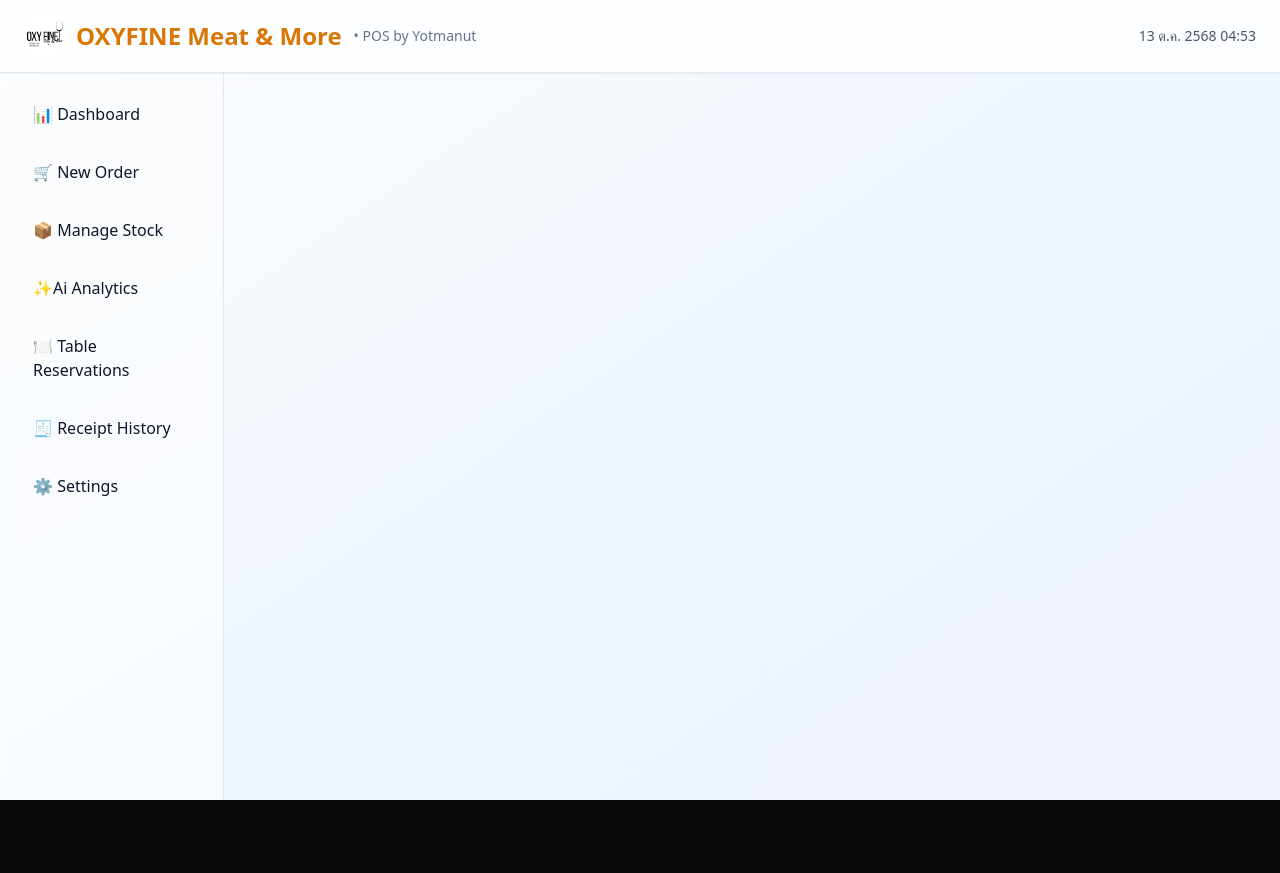
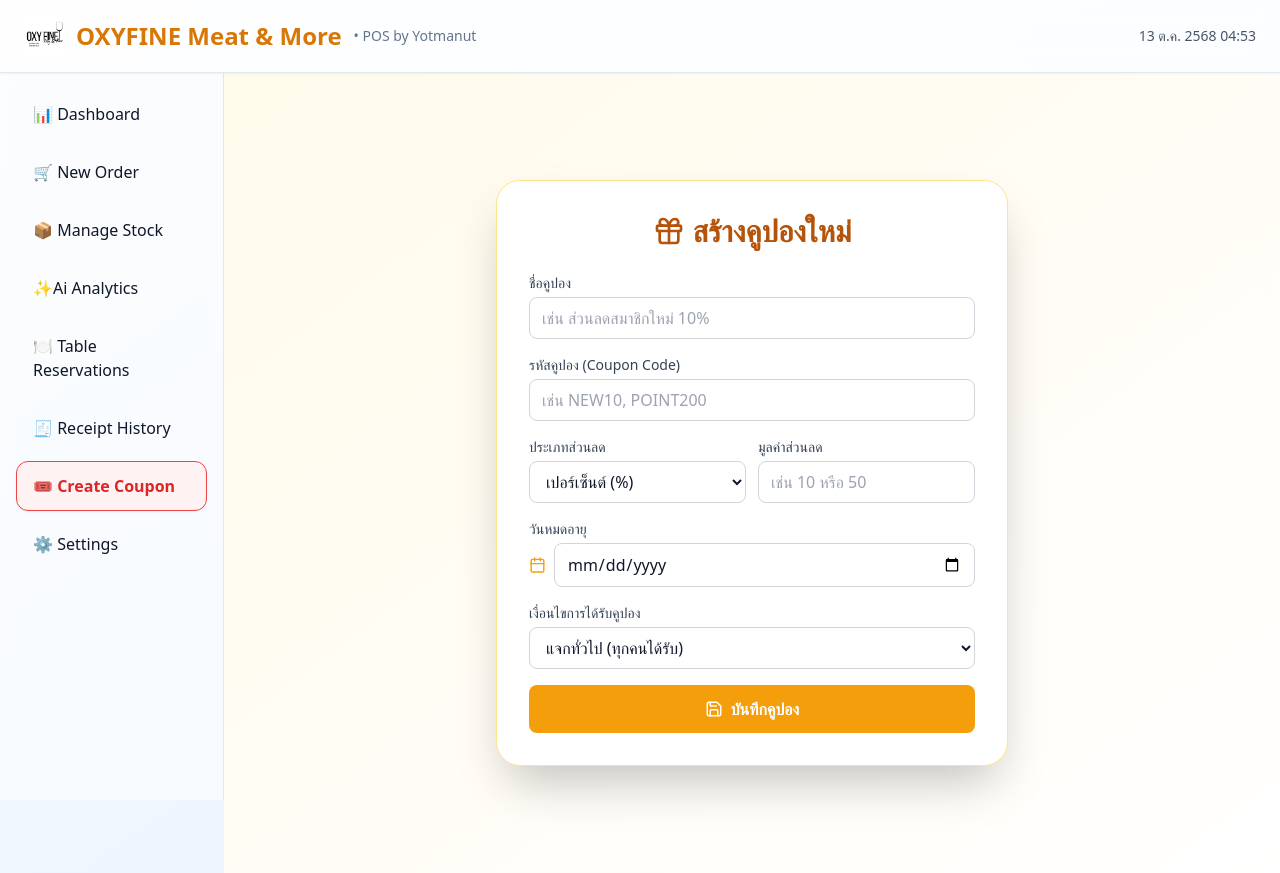
Before and after one commit to ryu-chirachot/Oxy-POS, a React (Vite) app: page /create-coupon in a window 1280 px wide. Before the commit the page ends 800 px from the top, so only its background shows below. Built offline with nearby package versions, Linux system fonts and the light colour scheme.

Commit message:
create Admincoupon and edit some Neworder and Receipt

```diff
--- a/src/App.jsx
+++ b/src/App.jsx
@@ -11,6 +11,7 @@ import AdminReservations from './pages/AdminReservations'
 import AdminDashboard from './components/AdminDashboard';
 import AIAnalytics from './components/AIAnalytics';
 import AdminReceiptHistory from './pages/AdminReceiptHistory'
+import AdminCouponCreate from './pages/AdminCouponCreate'
 export default function App() {
   return (
     <div className="min-h-screen">
@@ -27,6 +28,7 @@ export default function App() {
             <Route path="/reservations" element={<AdminReservations />} />
               <Route path="/ai-analytics" element={<AIAnalytics />} />
               <Route path="/receipt-history" element={<AdminReceiptHistory />} />
+              <Route path="/create-coupon" element={<AdminCouponCreate />} />
           </Routes>
         </main>
       </div>
--- a/src/components/SideNav.jsx
+++ b/src/components/SideNav.jsx
@@ -20,6 +20,7 @@ export default function SideNav() {
       <Item to="/ai-analytics" label="✨Ai Analytics" />
       <Item to="/reservations" label="🍽️ Table Reservations" />
       <Item to="/receipt-history" label="🧾 Receipt History" />
+      <Item to="/create-coupon" label="🎟️ Create Coupon" />
       <Item to="/settings" label="⚙️ Settings" />
     </aside>
   )
--- /dev/null
+++ b/src/pages/AdminCouponCreate.jsx
@@ -0,0 +1,174 @@
+import React, { useState } from "react";
+import { Gift, Save, Calendar, Percent } from "lucide-react";
+
+export default function CreateCouponPage() {
+  const [form, setForm] = useState({
+    title: "",
+    code: "",
+    type: "percent", // percent | amount
+    value: "",
+    expiry: "",
+    condition: "none", // none | points | spending | birthday
+    conditionValue: "",
+  });
+
+  const handleChange = (e) => {
+    const { name, value } = e.target;
+    setForm((prev) => ({ ...prev, [name]: value }));
+  };
+
+  const handleSubmit = (e) => {
+    e.preventDefault();
+    if (!form.title || !form.code || !form.value) {
+      alert("กรุณากรอกข้อมูลให้ครบถ้วน");
+      return;
+    }
+    console.log("✅ Coupon Created:", form);
+    alert(`🎁 สร้างคูปองใหม่สำเร็จ!\n\nชื่อ: ${form.title}\nโค้ด: ${form.code}`);
+    setForm({
+      title: "",
+      code: "",
+      type: "percent",
+      value: "",
+      expiry: "",
+      condition: "none",
+      conditionValue: "",
+    });
+  };
+
+  return (
+    <div className="min-h-screen bg-gradient-to-br from-amber-50 to-white flex items-center justify-center p-6">
+      <div className="bg-white w-full max-w-lg rounded-3xl shadow-2xl border border-amber-200 p-8">
+        <h1 className="text-3xl font-bold text-amber-700 mb-6 flex items-center gap-2 justify-center">
+          <Gift size={32} /> สร้างคูปองใหม่
+        </h1>
+
+        <form onSubmit={handleSubmit} className="space-y-4">
+          {/* ชื่อคูปอง */}
+          <div>
+            <label className="block text-sm font-medium text-slate-700 mb-1">
+              ชื่อคูปอง
+            </label>
+            <input
+              type="text"
+              name="title"
+              value={form.title}
+              onChange={handleChange}
+              placeholder="เช่น ส่วนลดสมาชิกใหม่ 10%"
+              className="w-full border border-gray-300 rounded-lg px-3 py-2 focus:ring-2 focus:ring-amber-400"
+            />
+          </div>
+
+          {/* รหัสคูปอง */}
+          <div>
+            <label className="block text-sm font-medium text-slate-700 mb-1">
+              รหัสคูปอง (Coupon Code)
+            </label>
+            <input
+              type="text"
+              name="code"
+              value={form.code}
+              onChange={handleChange}
+              placeholder="เช่น NEW10, POINT200"
+              className="w-full border border-gray-300 rounded-lg px-3 py-2 focus:ring-2 focus:ring-amber-400"
+            />
+          </div>
+
+          {/* ประเภทคูปอง */}
+          <div className="grid grid-cols-2 gap-3">
+            <div>
+              <label className="block text-sm font-medium text-slate-700 mb-1">
+                ประเภทส่วนลด
+              </label>
+              <select
+                name="type"
+                value={form.type}
+                onChange={handleChange}
+                className="w-full border border-gray-300 rounded-lg px-3 py-2 focus:ring-2 focus:ring-amber-400 bg-white"
+              >
+                <option value="percent">เปอร์เซ็นต์ (%)</option>
+                <option value="amount">จำนวนเงิน (บาท)</option>
+              </select>
+            </div>
+
+            <div>
+              <label className="block text-sm font-medium text-slate-700 mb-1">
+                มูลค่าส่วนลด
+              </label>
+              <input
+                type="number"
+                name="value"
+                value={form.value}
+                onChange={handleChange}
+                placeholder="เช่น 10 หรือ 50"
+                className="w-full border border-gray-300 rounded-lg px-3 py-2 focus:ring-2 focus:ring-amber-400"
+              />
+            </div>
+          </div>
+
+          {/* วันหมดอายุ */}
+          <div>
+            <label className="block text-sm font-medium text-slate-700 mb-1">
+              วันหมดอายุ
+            </label>
+            <div className="flex items-center gap-2">
+              <Calendar className="text-amber-500" size={18} />
+              <input
+                type="date"
+                name="expiry"
+                value={form.expiry}
+                onChange={handleChange}
+                className="border border-gray-300 rounded-lg px-3 py-2 w-full focus:ring-2 focus:ring-amber-400"
+              />
+            </div>
+          </div>
+
+          {/* เงื่อนไขการแจกคูปอง */}
+          <div>
+            <label className="block text-sm font-medium text-slate-700 mb-1">
+              เงื่อนไขการได้รับคูปอง
+            </label>
+            <select
+              name="condition"
+              value={form.condition}
+              onChange={handleChange}
+              className="w-full border border-gray-300 rounded-lg px-3 py-2 focus:ring-2 focus:ring-amber-400 bg-white"
+            >
+              <option value="none">แจกทั่วไป (ทุกคนได้รับ)</option>
+              <option value="points">เมื่อสะสมแต้มครบ</option>
+              <option value="spending">เมื่อมียอดซื้อถึง</option>
+              <option value="birthday">ในวันเกิดลูกค้า</option>
+            </select>
+          </div>
+
+          {/* ถ้ามีเงื่อนไข ให้ใส่ค่าที่ต้องถึง */}
+          {form.condition !== "none" && form.condition !== "birthday" && (
+            <div>
+              <label className="block text-sm font-medium text-slate-700 mb-1">
+                ค่าที่ต้องถึง ({form.condition === "points" ? "แต้ม" : "บาท"})
+              </label>
+              <input
+                type="number"
+                name="conditionValue"
+                value={form.conditionValue}
+                onChange={handleChange}
+                placeholder={
+                  form.condition === "points" ? "เช่น 200 แต้ม" : "เช่น 1000 บาท"
+                }
+                className="w-full border border-gray-300 rounded-lg px-3 py-2 focus:ring-2 focus:ring-amber-400"
+              />
+            </div>
+          )}
+
+          {/* ปุ่มบันทึก */}
+          <button
+            type="submit"
+            className="w-full bg-amber-500 hover:bg-amber-600 text-white font-semibold py-3 rounded-lg transition-all flex items-center justify-center gap-2"
+          >
+            <Save size={18} /> บันทึกคูปอง
+          </button>
+        </form>
+      </div>
+    </div>
+  );
+}
--- a/src/pages/AdminReceiptHistory.jsx
+++ b/src/pages/AdminReceiptHistory.jsx
@@ -20,17 +20,17 @@ export default function AdminReceiptHistory() {
   {
     id: "RC1001",
     orderId: "ORD1001",
-      customer: "สมชาย",
+    customer: "นานา",
     zone: "บาร์",
     table: "3",
     total: 480,
-      method: "เงินสด",
-      date: "12 ต.ค. 2568 18:45",
-      coupon: null, // ❌ ไม่มีคูปอง
+    method: "Cash",
+    date: "1 ตุลาคม, 2568 18:45",
+    coupon: null,
     items: [
-        { name: "เบียร์ลีโอ", qty: 2, price: 80 },
-        { name: "มันฝรั่งทอด", qty: 1, price: 120 },
-        { name: "น้ำแข็ง", qty: 1, price: 50 },
+      { name: "Leo Beer", qty: 2, price: 80 },
+      { name: "French Fries", qty: 1, price: 120 },
+      { name: "Ice Bucket", qty: 1, price: 50 },
     ],
   },
   {
@@ -41,29 +41,29 @@ export default function AdminReceiptHistory() {
     table: "2",
     total: 920,
     method: "QR Code",
-      date: "12 ต.ค. 2568 19:15",
+    date: "1 ตุลาคม, 2568 19:15",
     coupon: { code: "OXY12478", discountPercent: 10 },
     items: [
-        { name: "หมูกระทะ", qty: 2, price: 350 },
-        { name: "โค้กขวด", qty: 2, price: 80 },
-        { name: "น้ำแข็ง", qty: 1, price: 60 },
+      { name: "Wagyu A5 Striploin", qty: 1, price: 700 },
+      { name: "Coke Bottle", qty: 2, price: 80 },
+      { name: "Ice Cube", qty: 1, price: 60 },
     ],
   },
   {
     id: "RC1003",
     orderId: "ORD1003",
-      customer: "อรุณ",
+    customer: "ตัง",
     zone: "ร้านอาหาร",
     table: "16",
     total: 1250,
-      method: "บัตรเครดิต",
-      date: "13 ต.ค. 2568 20:00",
+    method: "Credit Card",
+    date: "1 ตุลาคม, 2568 20:00",
     coupon: { code: "NEW50", discountAmount: 50 },
     items: [
-        { name: "ปลากระพงทอดน้ำปลา", qty: 1, price: 450 },
-        { name: "ต้มยำรวมมิตร", qty: 1, price: 300 },
-        { name: "ข้าวสวย", qty: 2, price: 50 },
-        { name: "ชาเย็น", qty: 2, price: 100 },
+      { name: "Fried Seabass with Fish Sauce", qty: 1, price: 450 },
+      { name: "Tom Yum Seafood", qty: 1, price: 300 },
+      { name: "Steamed Rice", qty: 2, price: 50 },
+      { name: "Thai Iced Tea", qty: 2, price: 100 },
     ],
   },
 ]);
@@ -81,18 +81,6 @@ export default function AdminReceiptHistory() {
     return matchSearch && matchMethod;
   });
 
-  const getPaymentIcon = (method) => {
-    switch (method) {
-      case "เงินสด":
-        return <Wallet className="inline mr-1 text-green-600" size={16} />;
-      case "QR Code":
-        return <QrCode className="inline mr-1 text-blue-600" size={16} />;
-      case "บัตรเครดิต":
-        return <CreditCard className="inline mr-1 text-purple-600" size={16} />;
-      default:
-        return <FileText className="inline mr-1 text-gray-600" size={16} />;
-    }
-  };
 
   const openReceipt = (r) => {
     setSelectedReceipt(r);
@@ -134,7 +122,7 @@ export default function AdminReceiptHistory() {
             onChange={(e) => setFilterMethod(e.target.value)}
             className="w-full border border-slate-300 rounded-lg px-3 py-2 bg-white focus:outline-none focus:ring-2 focus:ring-amber-500"
           >
-            {["ทั้งหมด", "เงินสด", "QR Code", "บัตรเครดิต"].map((m) => (
+            {["ทั้งหมด", "Cash", "QR Code", "Credit Card"].map((m) => (
               <option key={m} value={m}>
                 {m}
               </option>
@@ -192,7 +180,6 @@ export default function AdminReceiptHistory() {
                         </td>
 
                     <td className="p-3">
-                      {getPaymentIcon(r.method)}
                       {r.method}
                     </td>
                     <td className="p-3 whitespace-nowrap">{r.date}</td>
```
Also changed, not shown: src/pages/NewOrder.jsx (+64 -15 lines). Lines whose indentation alone changed are shown as unchanged.
